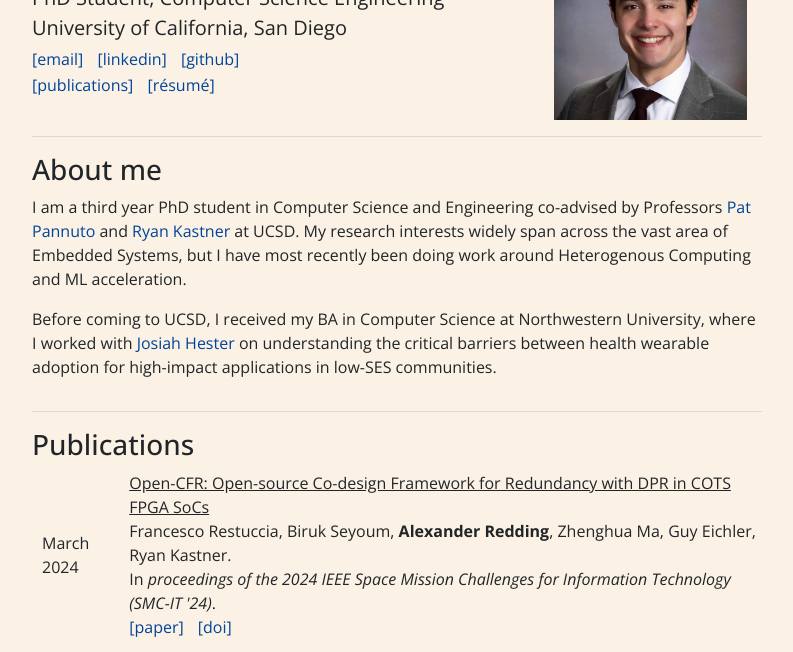
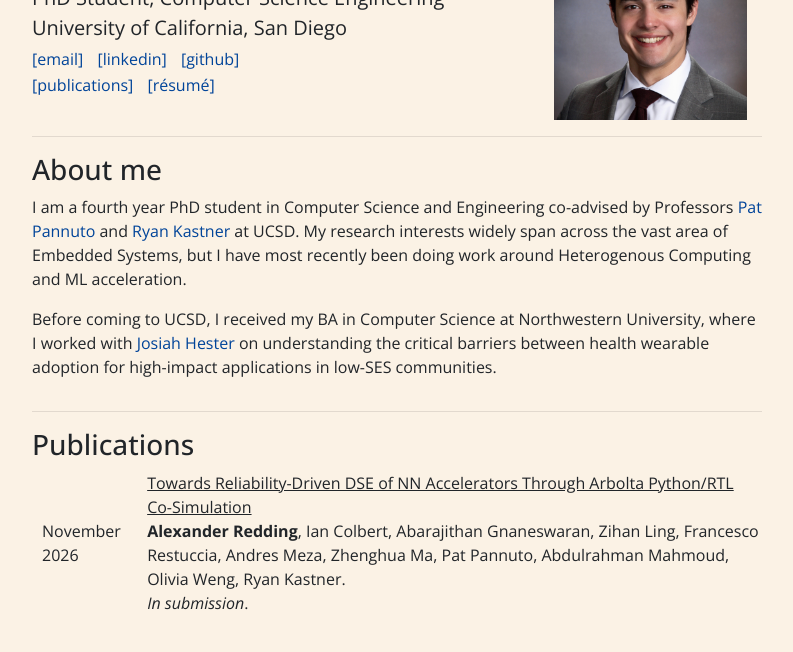
Before and after one commit to alexredd99/alexredd99.github.io, a plain HTML site: page index.html in a window 1280 px wide. Shown: the part 123-775 px from the top of the page, without its empty margins (243-1036 px from the left). Drawn offline with nearby package versions, Linux system fonts and the light colour scheme.

Commit message:
Updating resume and school year

```diff
--- a/index.html
+++ b/index.html
@@ -1,13 +1,15 @@
 <!DOCTYPE html>
 <!-- vim: set ts=2 sts=2 sw=2 noet: -->
 <html lang="en">
+
 <head>
-	<meta charset="utf-8"/>
+  <meta charset="utf-8" />
   <meta name="keywords" content="Alexander Redding, alredding, KRG, patlab">
   <meta name="author" content="Alexander Redding">
   <meta name="viewport" content="width=device-width, initial-scale=1, shrink-to-fit=no">
 
-	<link rel="stylesheet" href="/css/bootstrap-4.6.1.min.css" integrity="sha384-zCbKRCUGaJDkqS1kPbPd7TveP5iyJE0EjAuZQTgFLD2ylzuqKfdKlfG/eSrtxUkn">
+  <link rel="stylesheet" href="/css/bootstrap-4.6.1.min.css"
+    integrity="sha384-zCbKRCUGaJDkqS1kPbPd7TveP5iyJE0EjAuZQTgFLD2ylzuqKfdKlfG/eSrtxUkn">
 
   <!--
   <link href="/css/font-awesome.min.css" rel="stylesheet" type="text/css" />
@@ -15,12 +17,15 @@
 
   <link rel="preconnect" href="https://fonts.googleapis.com">
   <link rel="preconnect" href="https://fonts.gstatic.com" crossorigin>
-  <link href="https://fonts.googleapis.com/css2?family=Open+Sans:ital,wght@0,300;0,400;0,500;0,600;0,700;0,800;1,300;1,400;1,500;1,600;1,700;1,800&display=swap" rel="stylesheet">
+  <link
+    href="https://fonts.googleapis.com/css2?family=Open+Sans:ital,wght@0,300;0,400;0,500;0,600;0,700;0,800;1,300;1,400;1,500;1,600;1,700;1,800&display=swap"
+    rel="stylesheet">
 
-	<link href="/css/timeline.css" rel="stylesheet" type="text/css"/>
-	<link href="/css/styles.css" rel="stylesheet" type="text/css"/>
+  <link href="/css/timeline.css" rel="stylesheet" type="text/css" />
+  <link href="/css/styles.css" rel="stylesheet" type="text/css" />
 
-	<script src="/js/jquery-5.6.1.slim.min.js" integrity="sha384-DfXdz2htPH0lsSSs5nCTpuj/zy4C+OGpamoFVy38MVBnE+IbbVYUew+OrCXaRkfj"></script>
+  <script src="/js/jquery-5.6.1.slim.min.js"
+    integrity="sha384-DfXdz2htPH0lsSSs5nCTpuj/zy4C+OGpamoFVy38MVBnE+IbbVYUew+OrCXaRkfj"></script>
 
   <link rel="apple-touch-icon" sizes="180x180" href="/images/icons/apple-touch-icon.png">
   <link rel="icon" type="image/png" sizes="32x32" href="/images/icons/favicon-32x32.png">
@@ -35,6 +40,7 @@
   <title>Alexander Redding</title>
 </head>
 <!--E6E7EB-->
+
 <body style="background-color:#fbf2e5;font-family:Open Sans,sans-serif;">
   <div class="container" id="main-content">
     <div class="row">
@@ -52,13 +58,13 @@ University of California, San Diego<br />
               </small>
             </div>
             <p><a href='#publications' style="padding-right: 10px;">[publications]</a>
-<a href="/cv/redding.pdf" style="padding-right: 10px;">[résumé]</a>
+              <a href="/cv/redding_11_23_2026.pdf" style="padding-right: 10px;">[résumé]</a>
               <!-- <a href="#teaching">Teaching</a> | -->
               <!-- <a href='/fellowships'>Fellowships &amp; Awards</a></p> -->
           </div>
           <!-- col-md-8 -->
           <div class="d-none d-md-block col-md-4" id="portraits">
-  <img src="/images/redding-headshot-square.jpeg" alt="Headshot photo of Alexander" class="col-md-12"/>
+            <img src="/images/redding-headshot-square.jpeg" alt="Headshot photo of Alexander" class="col-md-12" />
           </div>
           <!-- col-md-4 -->
         </div>
@@ -66,10 +72,10 @@ University of California, San Diego<br />
 
         <div class="row">
           <div class="col-md-12">
-<hr/>
+            <hr />
             <h3 id="about">About me</h3>
             <p>
-  I am a third year PhD student in Computer Science and Engineering co-advised by Professors
+              I am a fourth year PhD student in Computer Science and Engineering co-advised by Professors
               <a href="https://patpannuto.com/">Pat Pannuto</a> and <a href="https://kastner.ucsd.edu/">Ryan Kastner</a>
               at UCSD.
               My research interests widely span across the vast area of Embedded Systems, but I have most recently been
@@ -77,7 +83,8 @@ University of California, San Diego<br />
             </p>
             Before coming to UCSD, I received my BA in Computer Science at Northwestern University,
             where I worked with <a href="https://kamoamoa.com/">Josiah Hester</a>
-  on understanding the critical barriers between health wearable adoption for high-impact applications in low-SES communities.
+            on understanding the critical barriers between health wearable adoption for high-impact applications in
+            low-SES communities.
             <p>
 
             </p>
@@ -88,6 +95,19 @@ University of California, San Diego<br />
 
         <h3 id="publications"><a name="publications"></a>Publications</h3>
         <table class="webcv">
+          <tr class="pub">
+            <td>November 2026</td>
+            <td>
+              <div>
+                <u>Towards Reliability-Driven DSE of NN Accelerators Through Arbolta Python/RTL Co-Simulation</u><br>
+                <b>Alexander Redding</b>, Ian Colbert, Abarajithan Gnaneswaran, Zihan Ling, Francesco Restuccia, Andres
+                Meza, Zhenghua Ma, Pat Pannuto, Abdulrahman Mahmoud, Olivia Weng, Ryan Kastner.
+                <br>
+                <i>In submission</i>.
+              </div>
+            </td>
+          </tr>
+
           <tr class="pub">
             <td>March 2024</td>
             <td>
@@ -108,13 +128,14 @@ University of California, San Diego<br />
             <td>March 2024</td>
             <td>
               <div>
-        <u>Architectural Implications of Neural Network Inference for High Data-Rate, Low-Latency Scientific Applications</u><br>
+                <u>Architectural Implications of Neural Network Inference for High Data-Rate, Low-Latency Scientific
+                  Applications</u><br>
                 Olivia Weng, <b>Alexander Redding</b>, Nhan Tran, Javier Mauricio Duarte, Ryan Kastner.
                 <br>
                 In <i>arXiv:2403.08980</i>.
               </div>
               <div>
-        <a href="https://arxiv.org/abs/2403.08980" style="padding-right: 10px;" >[paper]</a>
+                <a href="https://arxiv.org/abs/2403.08980" style="padding-right: 10px;">[paper]</a>
               </div>
             </td>
           </tr>
@@ -131,7 +152,8 @@ University of California, San Diego<br />
               </div>
               <div>
                 <a href="/publications/oakland24-phyobfuscation.pdf" style="padding-right: 10px;">[paper]</a>
-        <a href="https://doi.ieeecomputersociety.org/10.1109/SP54263.2024.00073" style="padding-right: 10px;">[doi]</a>
+                <a href="https://doi.ieeecomputersociety.org/10.1109/SP54263.2024.00073"
+                  style="padding-right: 10px;">[doi]</a>
               </div>
             </td>
           </tr>
@@ -143,7 +165,8 @@ University of California, San Diego<br />
                 <u>Perceptions of Wearable Health Tools Post-COVID 19 in Low-income Latine Communities</u><br>
                 Stefany Cruz, Claire Lu, Mara Ulloa, <b>Alexander Redding</b>, Josiah Hester, Maia Jacobs.
                 <br>
-        In <i>proceedings of the 2024 Journal of Medical Internet Research mHealth and uHealth (JMIR mHealth and uHealth '24).</i>
+                In <i>proceedings of the 2024 Journal of Medical Internet Research mHealth and uHealth (JMIR mHealth and
+                  uHealth '24).</i>
               </div>
               <div>
                 <a href="/publications/jmir24-perceptions.pdf" style="padding-right: 10px;">[paper]</a>
@@ -159,7 +182,8 @@ University of California, San Diego<br />
                 <u>EmbHD: A Library for Hyperdimensional Computing Research on MCU-Class Devices</u><br>
                 <b>Alexander Redding</b>, Xiaofan Yu, Shengfan Hu, Pat Pannuto, Tajana Rosing.
                 <br>
-        In <i>proceedings of the 2nd Workshop on Networked Sensing Systems for a Sustainable Society (NET4us '23)</i>.
+                In <i>proceedings of the 2nd Workshop on Networked Sensing Systems for a Sustainable Society (NET4us
+                  '23)</i>.
               </div>
               <div>
                 <a href="/publications/net4us23-embHD.pdf" style="padding-right: 10px;">[paper]</a>
@@ -193,4 +217,5 @@ University of California, San Diego<br />
         <script src="/js/onload.js"></script>
 
 </body>
+
 </html>
```
Also changed, not shown: 3 other files. Lines whose indentation alone changed are shown as unchanged.
